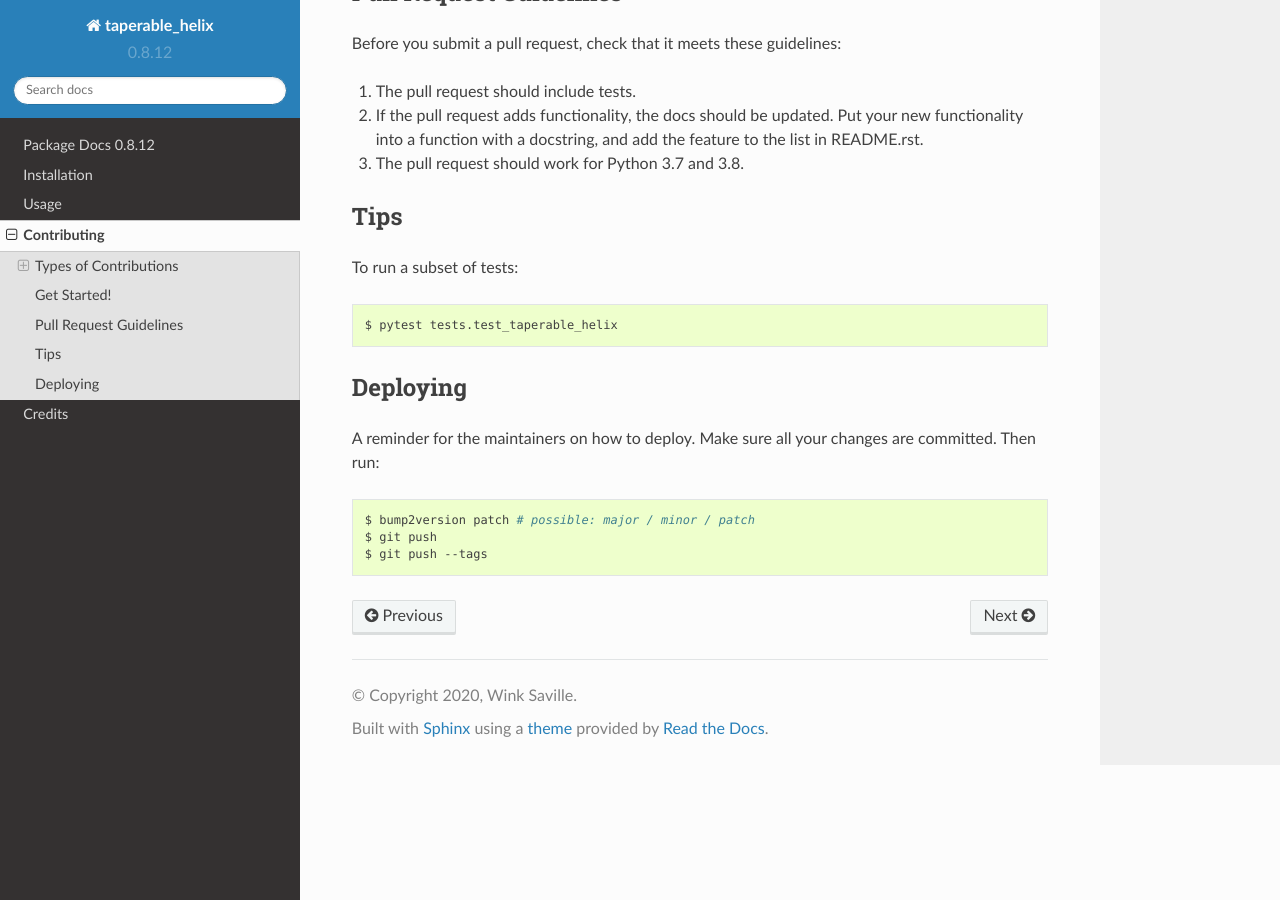
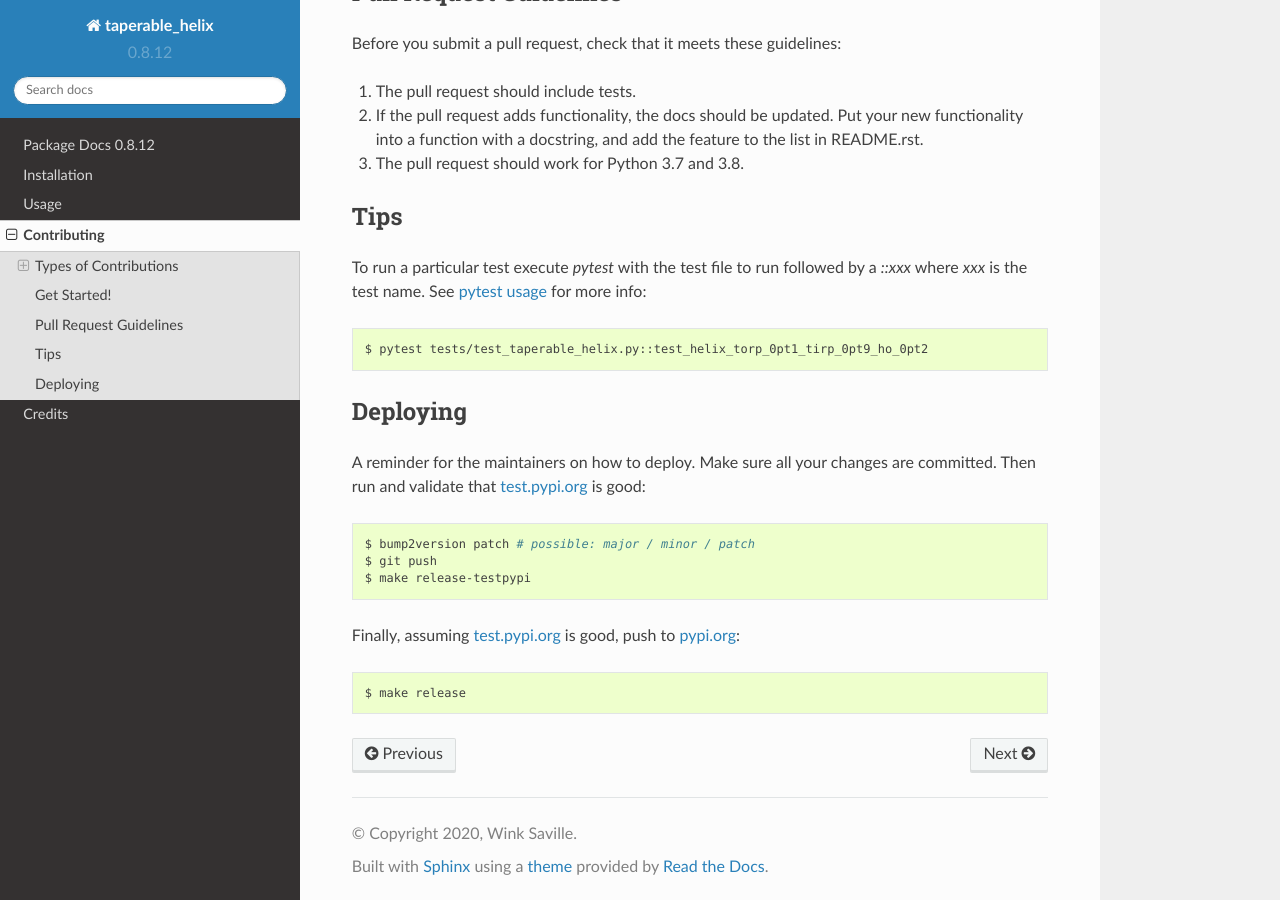
Before and after one commit to winksaville/py-taperable-helix, a Sphinx documentation site: the page built from docs/contributing.rst, in a window 1280 px wide and 900 px high, scrolled down 2125 px. Built offline with Sphinx 7.4.7 and the Read the Docs theme 2.0.0, drawn with Linux system fonts in a browser that asks for light colours; some of the changed text lies outside the part shown.

Commit message:
Improve documentation
Especially use doc string rather than the trailing form "#:". This is
required if black converts a long initialized variable into an expression
with the commment inside. If that happens the field is not documented,
so using triple quotes consistnelty is probably better.

```diff
--- a/CONTRIBUTING.rst
+++ b/CONTRIBUTING.rst
@@ -66,14 +66,16 @@ Ready to contribute? Here's how to set up `taperable-helix`_ for local developme
 
     git clone git@github.com:your_name_here/taperable_helix.git
 
-3. Instantiate an (virtual) enviorment which supports python3.7, python3.8,
-   isort, black, flake8 and bump2version:
+3. Instantiate an (virtual) enviorment which supports python3.7,
+   isort, black, flake8 and bump2version. Using `make install-dev` will
+   install appropriate development dependencies:
 
 .. prompt:: bash
 
     <instantiate your virtual environment if necessary>
     cd taperable_helix/
-    python install -e .
+    make install-dev
+
 
 4. Create a branch for local development:
 
@@ -115,25 +117,37 @@ Before you submit a pull request, check that it meets these guidelines:
 Tips
 ----
 
-To run a subset of tests:
+To run a particular test execute `pytest` with the test file to run followed
+by a `::xxx` where `xxx` is the test name. See `pytest usage`_ for more info:
 
 .. prompt:: bash
 
-    pytest tests.test_taperable_helix
-
+    pytest tests/test_taperable_helix.py::test_helix_torp_0pt1_tirp_0pt9_ho_0pt2
 
 Deploying
 ---------
 
 A reminder for the maintainers on how to deploy.
 Make sure all your changes are committed.
-Then run:
+Then run and validate that `test.pypi.org`_
+is good:
 
 .. prompt:: bash
 
     bump2version patch # possible: major / minor / patch
     git push
-    git push --tags
+    make release-testpypi
+
+
+Finally, assuming `test.pypi.org`_ is good, push to pypi.org_:
+
+.. prompt:: bash
+
+    make release
+
 
 .. _taperable-helix: https://github.com/winksaville/py-taperable-helix.git
 .. _taperable-helix issues: https://github.com/winksaville/py-taperable-helix/issues
+.. _test.pypi.org: https://test.pypi.org/project/taperable-helix/
+.. _pypi.org: https://test.pypi.org/project/taperable-helix/
+.. _pytest usage: https://docs.pytest.org/en/stable/usage.html
--- a/docs/packagedocs.rst
+++ b/docs/packagedocs.rst
@@ -4,8 +4,8 @@ Package Docs |ver|
 
 .. autoclass:: taperable_helix.HelixLocation
         :members:
-        :undoc-members:
         :member-order: bysource
+..        :undoc-members:
 ..        :show-inheritance:
 
 .. autoclass:: taperable_helix.Helix
```
Also changed, not shown: 1 other file.
